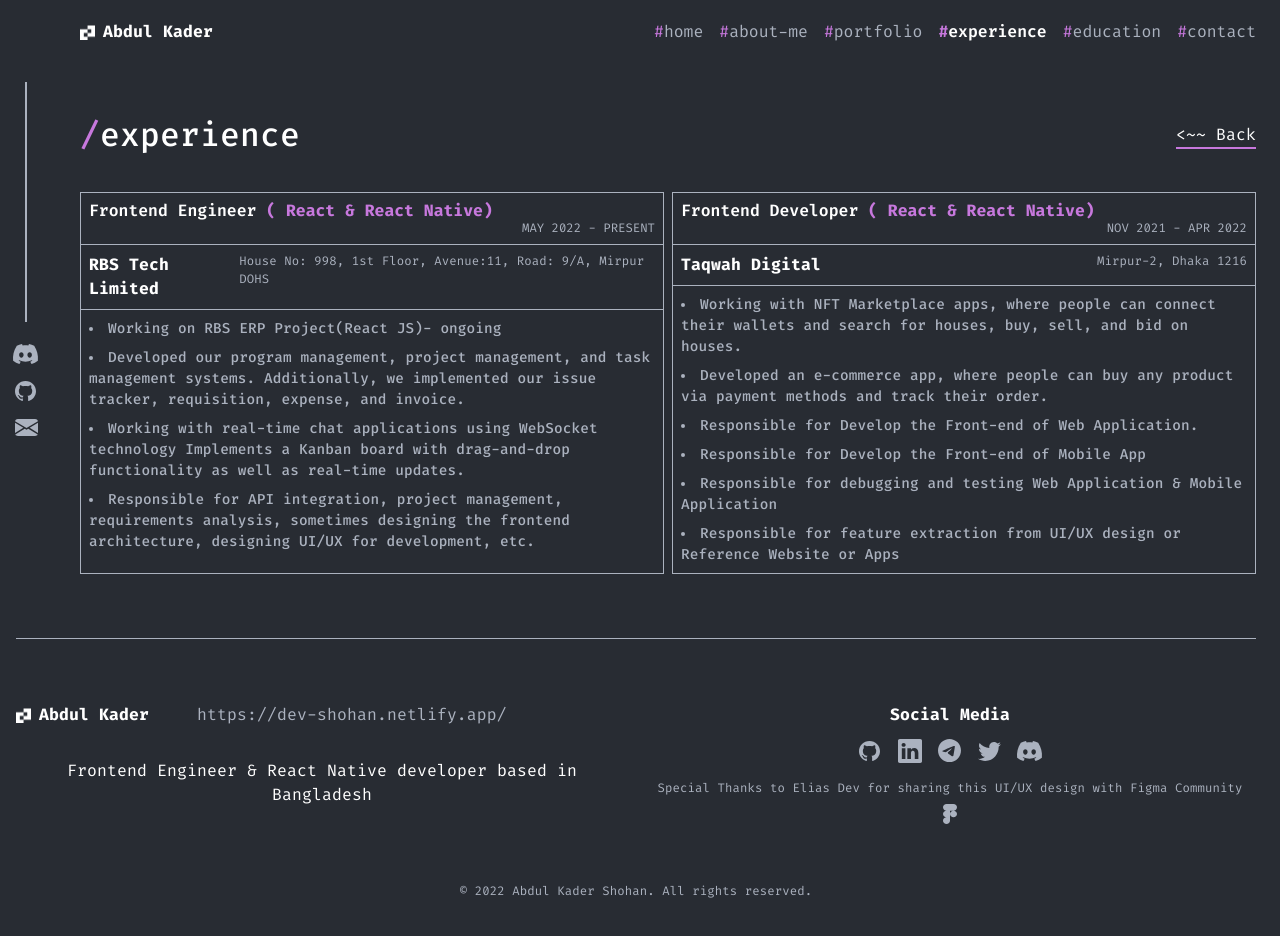
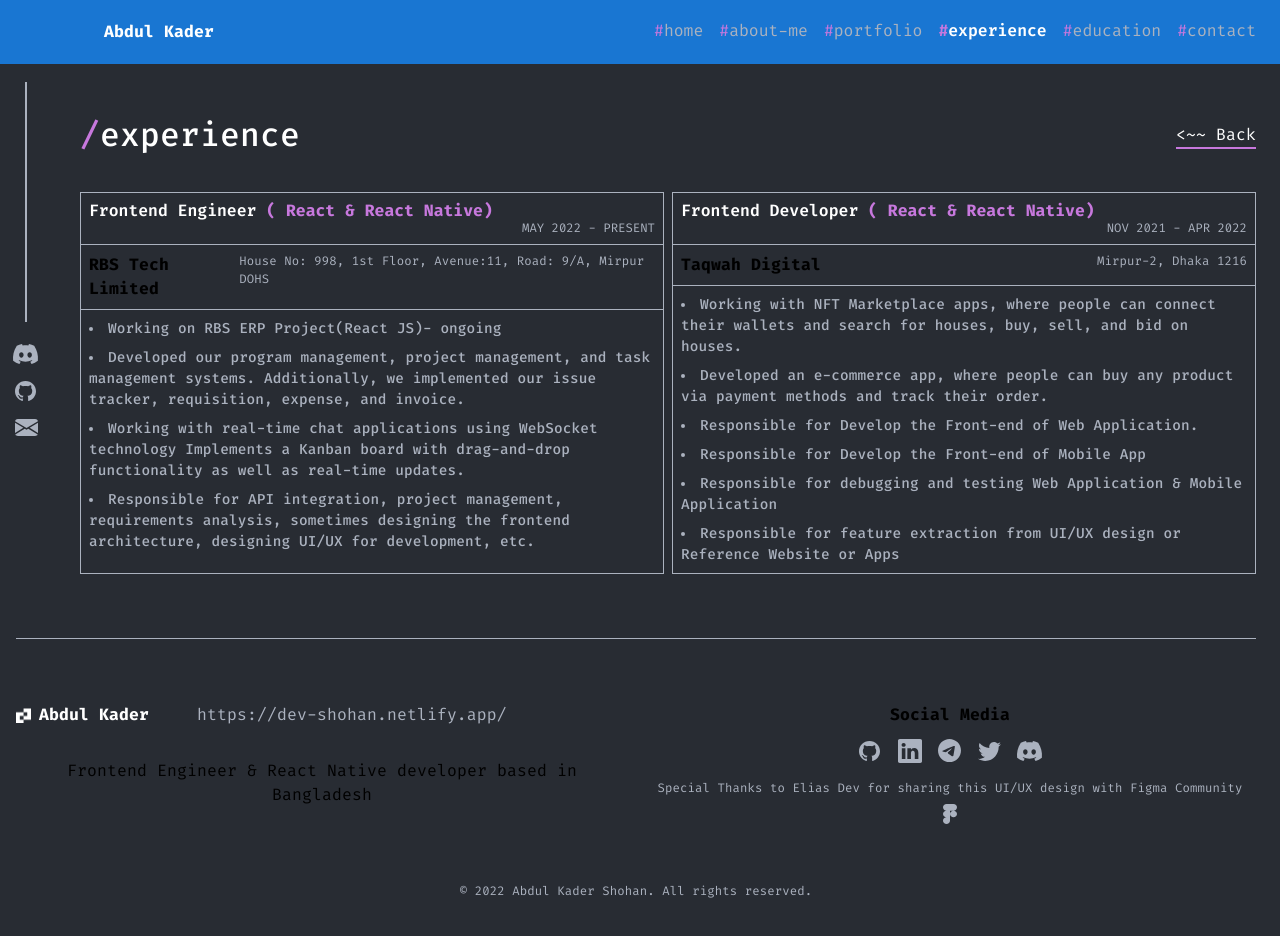
Before and after one commit to abdulkadershohan/react-protfolio, a React (Create React App) app: page /experience in a window 1280 px wide. Shown: the top 936 px of the page. Built offline with nearby package versions, Linux system fonts and the light colour scheme.

Commit message:
nav done

```diff
--- a/package.json
+++ b/package.json
@@ -7,12 +7,14 @@
     "@emotion/styled": "^11.10.5",
     "@mui/icons-material": "^5.10.9",
     "@mui/material": "^5.10.13",
+    "@reduxjs/toolkit": "^1.9.5",
     "@testing-library/jest-dom": "^5.16.5",
     "@testing-library/react": "^13.4.0",
     "@testing-library/user-event": "^13.5.0",
     "react": "^18.2.0",
     "react-dom": "^18.2.0",
     "react-lazy-load-image-component": "^1.5.6",
+    "react-redux": "^8.0.5",
     "react-router-dom": "^6.4.3",
     "react-scripts": "5.0.1",
     "web-vitals": "^2.1.4"
--- /dev/null
+++ b/src/app/store.js
@@ -0,0 +1,13 @@
+import { configureStore } from "@reduxjs/toolkit";
+import { apiSlice } from "../features/api/apiSlice";
+import themeSlice from "../features/theme/themeSlice";
+
+export const store = configureStore({
+  reducer: {
+    [apiSlice.reducerPath]: apiSlice.reducer,
+    theme: themeSlice,
+  },
+  devTools: process.env.NODE_ENV !== "production",
+  middleware: (getDefaultMiddlewares) =>
+    getDefaultMiddlewares().concat(apiSlice.middleware),
+});
--- /dev/null
+++ b/src/assets/svg/LogoImg.jsx
@@ -0,0 +1,20 @@
+import * as React from "react"
+const LogoImg = ({ iconColor, ...props }) => {
+    return (
+        <svg
+            xmlns="http://www.w3.org/2000/svg"
+            width={16}
+            height={17}
+            fill="none"
+            {...props}
+        >
+            <path
+                fill={iconColor}
+                fillRule="evenodd"
+                d="M12 .5H8v4H0v12h8v-4h8V.5h-4Zm-8 12h4v-4h4v-4H8v4H4v4Z"
+                clipRule="evenodd"
+            />
+        </svg>
+    )
+}
+export default LogoImg
--- /dev/null
+++ b/src/assets/svg/SunIcon.jsx
@@ -0,0 +1,18 @@
+import * as React from "react"
+
+const SunIcon = ({ iconColor, ...props }) => (
+    <svg
+        width={23}
+        height={24}
+        fill="none"
+        xmlns="http://www.w3.org/2000/svg"
+        {...props}
+    >
+        <path
+            d="M11.35 5.625a6.376 6.376 0 1 0 6.375 6.376 6.383 6.383 0 0 0-6.375-6.376ZM21.485 10.877h-1.498a1.125 1.125 0 1 0 0 2.25h1.498a1.125 1.125 0 1 0 0-2.25ZM11.35 19.5a1.126 1.126 0 0 0-1.125 1.125v1.5a1.125 1.125 0 0 0 2.248 0v-1.5A1.126 1.126 0 0 0 11.35 19.5ZM3.857 12.002a1.126 1.126 0 0 0-1.125-1.125H1.234a1.125 1.125 0 1 0 0 2.25h1.498a1.126 1.126 0 0 0 1.125-1.125ZM11.35 4.5a1.126 1.126 0 0 0 1.124-1.125v-1.5a1.125 1.125 0 0 0-2.248 0v1.5A1.126 1.126 0 0 0 11.35 4.5ZM18.245 6.697l1.061-1.061a1.125 1.125 0 1 0-1.59-1.59l-1.06 1.06a1.126 1.126 0 0 0 1.224 1.835c.137-.057.26-.14.365-.244ZM18.245 17.307a1.125 1.125 0 1 0-1.59 1.59l1.06 1.061a1.124 1.124 0 1 0 1.59-1.59l-1.06-1.06ZM4.454 17.307l-1.06 1.061a1.124 1.124 0 1 0 1.59 1.59l1.06-1.06a1.125 1.125 0 1 0-1.59-1.59ZM4.455 6.695a1.124 1.124 0 1 0 1.59-1.59l-1.06-1.06a1.124 1.124 0 1 0-1.591 1.59l1.06 1.06Z"
+            fill={iconColor}
+        />
+    </svg>
+)
+
+export default SunIcon
--- a/src/components/drawerNew/NewDrawer.js
+++ b/src/components/drawerNew/NewDrawer.js
@@ -7,11 +7,16 @@ import IconButton from '@mui/material/IconButton';
 import Toolbar from '@mui/material/Toolbar';
 import { Stack } from '@mui/system';
 import * as React from 'react';
+import { useDispatch, useSelector } from 'react-redux';
 import { Link, NavLink, Outlet } from 'react-router-dom';
 import logo from "../../assets/images/logo.png";
 import { CTypography } from '../../utility';
 import Footer from '../footer/Footer';
 import Sidebar from '../sidebar/Sidebar';
+import SunIcon from '../../assets/svg/SunIcon';
+import { Icon } from '@mui/material';
+import { changeTheme } from '../../features/theme/themeSlice';
+import LogoImg from '../../assets/svg/LogoImg';
 
 const drawerWidth = 50;
 const navbarData = {
@@ -51,6 +56,9 @@ const navbarData = {
 }
 
 function DrawerAppBar(props, { children }) {
+    const { mode } = useSelector(state => state.theme)
+    const isDark = Boolean(mode === 'dark')
+    const dispatch = useDispatch()
     const { routes, logo, logoTitle } = navbarData
     const { window } = props;
     const [mobileOpen, setMobileOpen] = React.useState(false);
@@ -64,7 +72,7 @@ function DrawerAppBar(props, { children }) {
             onClick={handleDrawerToggle}
             sx={{
                 textAlign: 'center',
-                backgroundColor: '#282C33',
+                backgroundColor: isDark ? process.env.REACT_APP_BACKGROUND_COLOR_DARK_MODE : process.env.REACT_APP_BACKGROUND_COLOR_LIGHT_MODE,
             }}>
             <Stack
                 direction="row"
@@ -78,8 +86,8 @@ function DrawerAppBar(props, { children }) {
                 to="/"
                 py={4}
             >
-                <img src={logo} alt="logo"
-                    style={{ width: 15, height: 15 }}
+                <LogoImg
+                    iconColor={isDark ? process.env.REACT_APP_TEXT_COLOR_DARK_MODE : process.env.REACT_APP_TEXT_COLOR_LIGHT_MODE}
                 />
                 <CTypography>
                     {logoTitle}
@@ -101,8 +109,8 @@ function DrawerAppBar(props, { children }) {
                         style={({ isActive }) => (isActive ?
                             {
                                 borderRight: "4px solid #fff",
-                                background: "rgb(45, 51, 89)",
-                                color: "#fff",
+                                background: isDark ? '#1E1E1E' : '#282C33',
+                                color: '#fff',
                                 fontFamily: "FiraCode",
                                 fontWeight: 600,
                                 padding: "0.5rem 1rem",
@@ -127,7 +135,7 @@ function DrawerAppBar(props, { children }) {
                             component="span"
                             sx={{
                                 "&:hover": {
-                                    color: "#fff",
+                                    color: '#fff'
                                 }
                             }}
 
@@ -147,7 +155,7 @@ function DrawerAppBar(props, { children }) {
         }}>
             <AppBar component="nav"
                 sx={{
-                    backgroundColor: '#282C33',
+                    backgroundColor: isDark ? process.env.REACT_APP_BACKGROUND_COLOR_DARK_MODE : process.env.REACT_APP_BACKGROUND_COLOR_LIGHT_MODE,
                     boxShadow: 'none',
                     pl: {
                         md: 7,
@@ -187,11 +195,15 @@ function DrawerAppBar(props, { children }) {
                             to="/"
 
                         >
-                            <img src={logo} alt="logo"
+                            {/* <img src={logo} alt="logo"
                                 style={{ width: 15, height: 15 }}
+                            /> */}
+                            <LogoImg
+                                iconColor={isDark ? process.env.REACT_APP_TEXT_COLOR_DARK_MODE : process.env.REACT_APP_TEXT_COLOR_LIGHT_MODE}
                             />
                             <CTypography
                                 fontSize="1rem"
+                                color={isDark ? process.env.REACT_APP_TEXT_COLOR_DARK_MODE : process.env.REACT_APP_TEXT_COLOR_LIGHT_MODE}
 
                             >
                                 Abdul Kader
@@ -202,6 +214,22 @@ function DrawerAppBar(props, { children }) {
                         spacing={2}
                         direction="row"
                     >
+                        <IconButton
+                            color='primary'
+                            onClick={() => {
+                                if (isDark) {
+                                    dispatch(changeTheme('light'))
+                                }
+                                else {
+                                    dispatch(changeTheme('dark'))
+                                }
+                            }}
+
+                        >
+                            <SunIcon
+                                iconColor={isDark ? process.env.REACT_APP_BACKGROUND_COLOR_LIGHT_MODE : process.env.REACT_APP_BACKGROUND_COLOR_DARK_MODE}
+                            />
+                        </IconButton>
                         {
                             routes.map((route, index) => {
                                 return (
@@ -212,7 +240,7 @@ function DrawerAppBar(props, { children }) {
                                             {
                                                 // borderRight: "4px solid white",
                                                 // background: "rgb(45, 51, 89)"
-                                                color: "#fff",
+                                                color: isDark ? process.env.REACT_APP_TEXT_COLOR_DARK_MODE : process.env.REACT_APP_TEXT_COLOR_LIGHT_MODE,
                                                 fontFamily: "FiraCode",
                                                 fontWeight: 600,
 
@@ -233,7 +261,7 @@ function DrawerAppBar(props, { children }) {
                                             component="span"
                                             sx={{
                                                 "&:hover": {
-                                                    color: "#fff",
+                                                    color: isDark ? process.env.REACT_APP_TEXT_COLOR_DARK_MODE : process.env.REACT_APP_TEXT_COLOR_LIGHT_MODE,
                                                 }
                                             }}
 
@@ -259,7 +287,7 @@ function DrawerAppBar(props, { children }) {
                     }}
                     PaperProps={{
                         sx: {
-                            backgroundColor: '#282C33',
+                            backgroundColor: isDark ? process.env.REACT_APP_BACKGROUND_COLOR_DARK_MODE : process.env.REACT_APP_BACKGROUND_COLOR_LIGHT_MODE,
                         }
                     }}
                     sx={{
@@ -282,7 +310,7 @@ function DrawerAppBar(props, { children }) {
             <Box component="main" sx={{
                 p: 2,
                 pr: 3,
-                backgroundColor: '#282C33',
+                backgroundColor: isDark ? process.env.REACT_APP_BACKGROUND_COLOR_DARK_MODE : process.env.REACT_APP_BACKGROUND_COLOR_LIGHT_MODE,
                 width: '100%',
 
             }}>
--- /dev/null
+++ b/src/features/api/apiSlice.js
@@ -0,0 +1,8 @@
+import { createApi, fetchBaseQuery } from "@reduxjs/toolkit/query/react";
+
+
+export const apiSlice = createApi({
+    reducerPath: "api",
+    // baseQuery: fetchBaseQuery({ baseUrl: ' http://localhost:9000/' }),
+    endpoints: (builder) => ({}),
+});
--- /dev/null
+++ b/src/features/theme/themeSlice.js
@@ -0,0 +1,16 @@
+import { createSlice } from "@reduxjs/toolkit";
+
+const initialState = {
+    mode: 'light',
+}
+const themeSlice = createSlice({
+    name: "theme",
+    initialState,
+    reducers: {
+        changeTheme: (state, action) => {
+            state.mode = action.payload;
+        }
+    },
+});
+export default themeSlice.reducer;
+export const { changeTheme } = themeSlice.actions;
--- a/src/index.js
+++ b/src/index.js
@@ -1,13 +1,19 @@
 import React from 'react';
-import ReactDOM from 'react-dom/client';
+import { createRoot } from 'react-dom/client';
+import { Provider } from 'react-redux';
+import App from './App';
+import { store } from './app/store';
 import './index.css';
-import App from './App';
 import reportWebVitals from './reportWebVitals';
 
-const root = ReactDOM.createRoot(document.getElementById('root'));
+const container = document.getElementById('root');
+const root = createRoot(container);
+
 root.render(
   <React.StrictMode>
-    <App />
+    <Provider store={store}>
+      <App />
+    </Provider>
   </React.StrictMode>
 );
 
--- a/src/routes/UserRoutes.jsx
+++ b/src/routes/UserRoutes.jsx
@@ -8,8 +8,11 @@ import Experience from "../components/experience/Experience";
 import Hero from "../components/hero/Hero";
 import ProtfolioAll from "../components/protfolio/ProtfolioAll";
 import ScrollToTop from "./ScrollToTop";
+import { useSelector } from "react-redux";
 
 export default function UserRoutes() {
+
+
     return (
         <BrowserRouter>
             <ScrollToTop />
--- a/src/utility/CTypography.jsx
+++ b/src/utility/CTypography.jsx
@@ -1,5 +1,6 @@
 import { Stack, Typography } from "@mui/material";
 import * as React from "react";
+import { useSelector } from "react-redux";
 export default function CTypography({
     children,
     align,
@@ -11,6 +12,8 @@ export default function CTypography({
     color,
     ...rest
 }) {
+    const { mode } = useSelector(state => state.theme)
+    const isDark = Boolean(mode === 'dark')
     return (
         <Stack spacing={1}>
             <Typography
@@ -23,7 +26,7 @@ export default function CTypography({
                 //sx={sx ? sx : { fontWeight: 700, py: 0 }}
                 //  variant={variant ? variant : "h6"}
                 text={text}
-                color={color ? color : "#fff"}
+                color={color ? color : isDark ? process.env.REACT_APP_TEXT_COLOR_DARK_MODE : process.env.REACT_APP_TEXT_COLOR_LIGHT_MODE}
                 //  component={component ? component : "h1"}
                 {...rest}
             >
```
Also changed, not shown: 2 other files (tests, documents, lock files or other folders).
